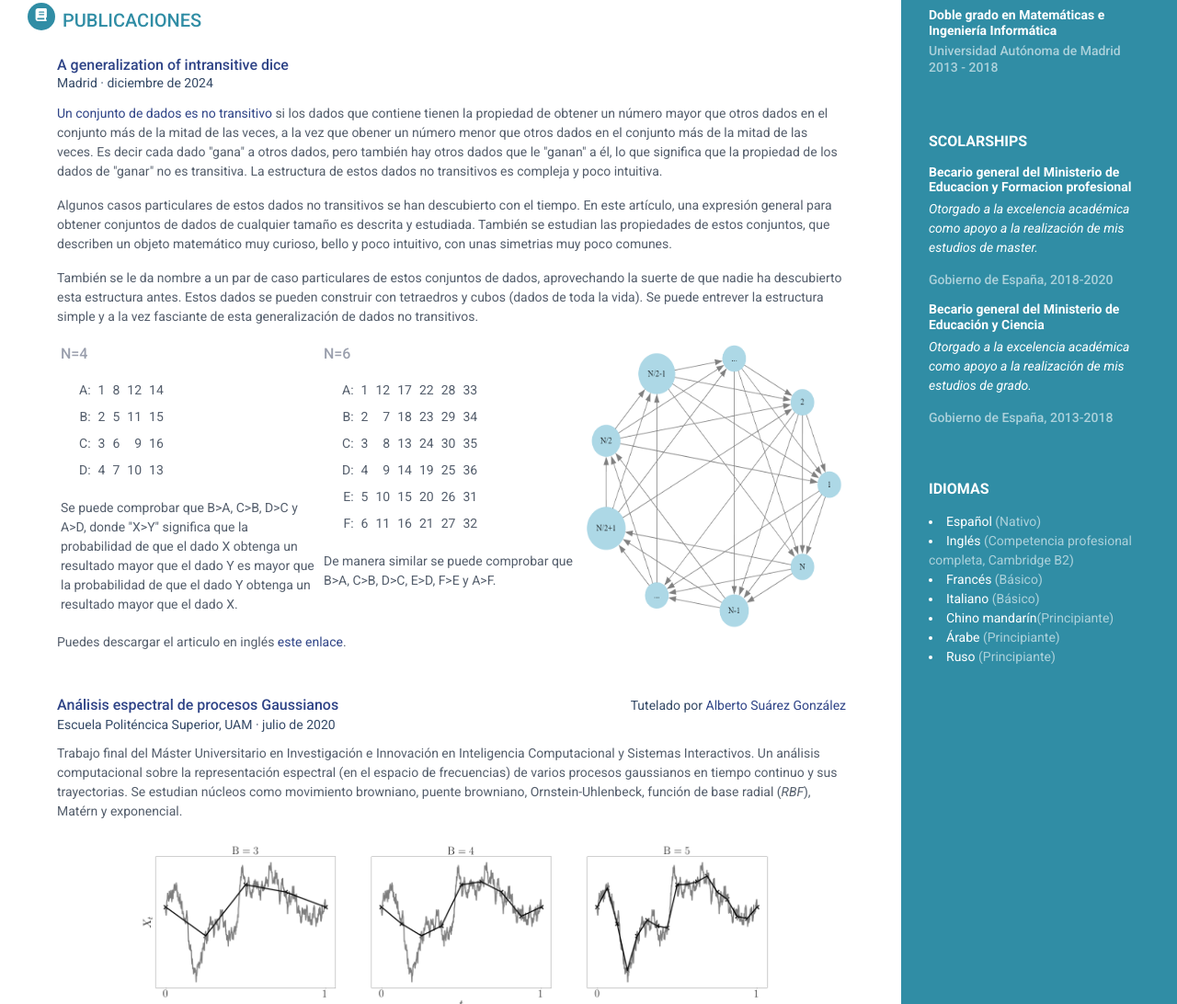
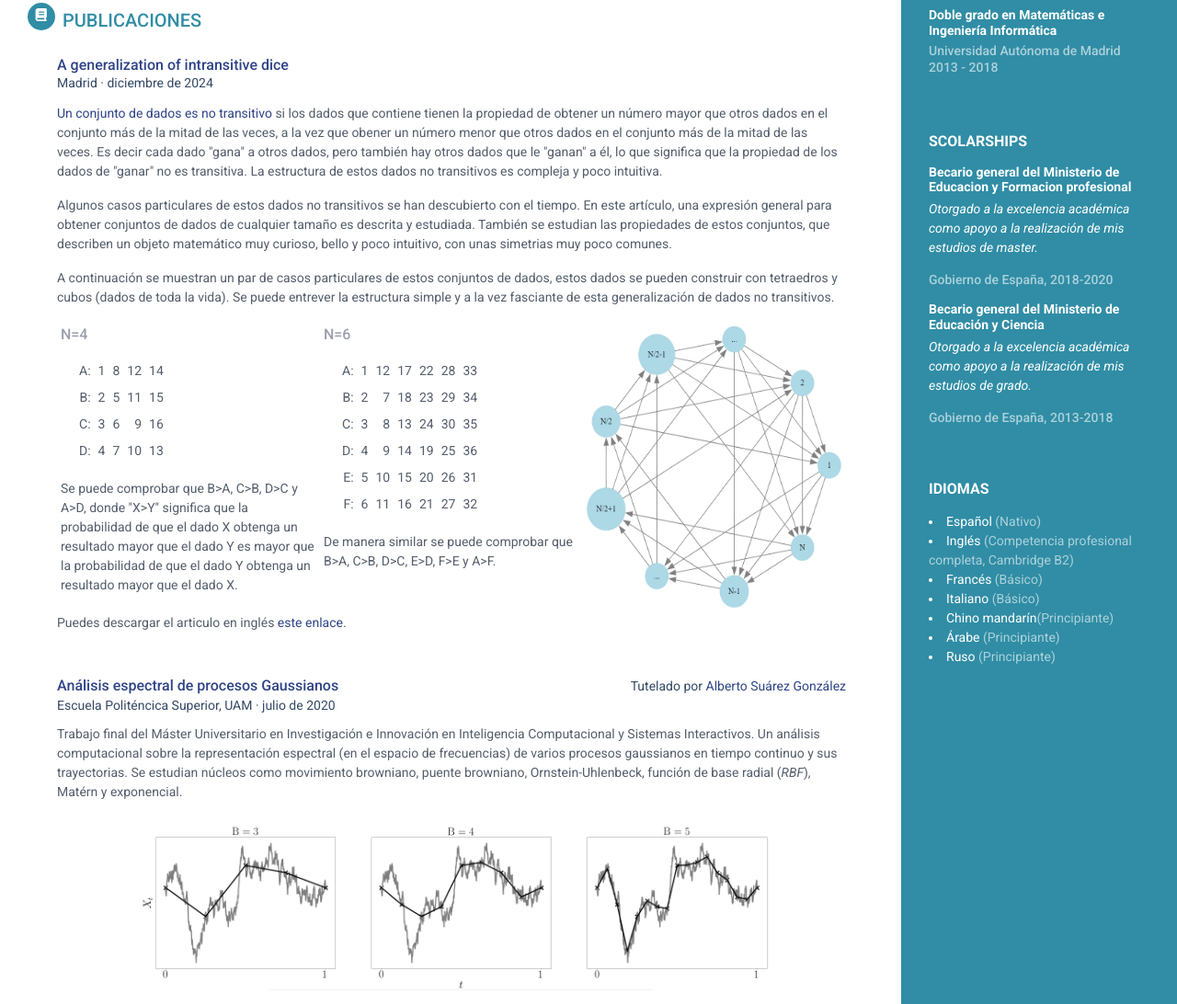
Before and after one commit to pereradrian/github.io, a plain HTML site: page index_es.html in a window 1280 px wide. Shown: the part 1226-2318 px from the top of the page at 92% size. Drawn offline with nearby package versions, Linux system fonts and the light colour scheme.

Commit message:
Minor fix

```diff
--- a/index_es.html
+++ b/index_es.html
@@ -347,7 +347,7 @@
                                 Algunos casos particulares de estos dados no transitivos se han descubierto con el tiempo. En este artículo, una expresión general para obtener conjuntos de dados de cualquier tamaño es descrita y estudiada. También se estudian las propiedades de estos conjuntos, que describen un objeto matemático muy curioso, bello y poco intuitivo, con unas simetrias muy poco comunes.
                             </p>
                             <p>
-                                También se le da nombre a un par de caso particulares de estos conjuntos de dados, aprovechando la suerte de que nadie ha descubierto esta estructura antes. Estos dados se pueden construir con tetraedros y cubos (dados de toda la vida). Se puede entrever la estructura simple y a la vez fasciante de esta generalización de dados no transitivos.
+                                A continuación se muestran un par de casos particulares de estos conjuntos de dados, estos dados se pueden construir con tetraedros y cubos (dados de toda la vida). Se puede entrever la estructura simple y a la vez fasciante de esta generalización de dados no transitivos.
                             </p>
                             <div style="display: flex; width: 100%;">
                                 <div class="flex-item">
```
Also changed, not shown: index_en.html (+1 -1 lines).
